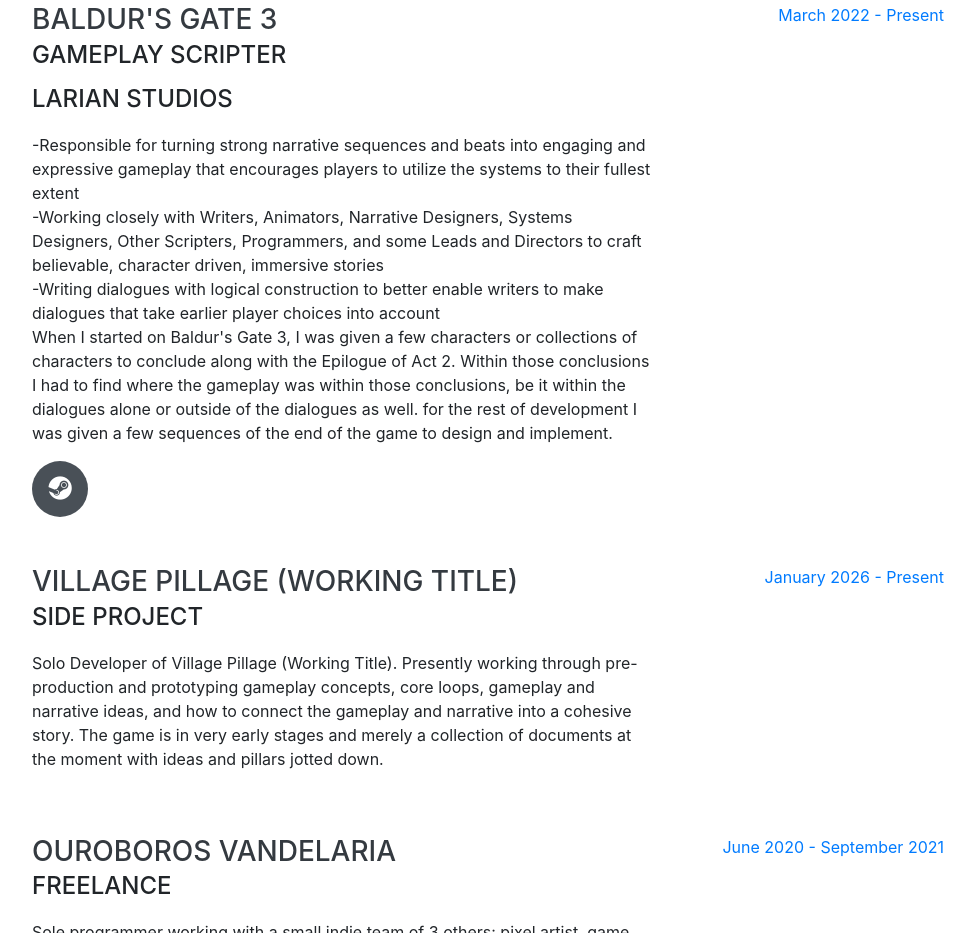
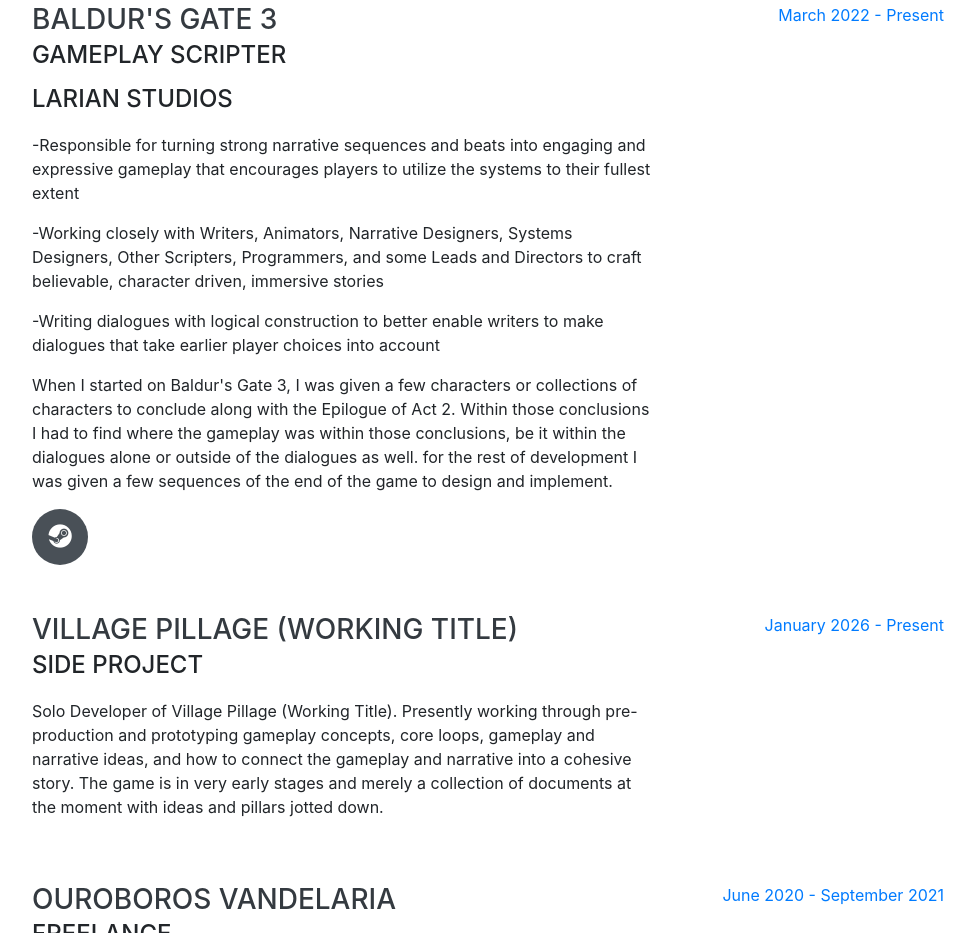
Before and after one commit to Humanphyti/humanphyti.github.io, a website with bundled scripts: page index.html in a window 1280 px wide. Shown: the part 1733-2666 px from the top of the page, without its empty margins (288-1263 px from the left). Built offline with nearby package versions, Linux system fonts and the light colour scheme; a web font is replaced by a local one.

Commit message:
Update index.html

```diff
--- a/index.html
+++ b/index.html
@@ -137,13 +137,13 @@
             <h3 class="mb-0">Baldur's Gate 3</h3>
             <div class="subheading mb-2">Gameplay Scripter</div>
 			<div class="subheading mb-3">Larian Studios</div>
-             <p> -Responsible for turning strong narrative sequences and beats into engaging and expressive gameplay that encourages players to utilize the systems to their fullest extent <br>
-			 	 -Working closely with Writers, Animators, Narrative Designers, Systems Designers, Other Scripters, Programmers, and some Leads and Directors to craft believable, character driven, immersive stories <br>
-			 	 -Writing dialogues with logical construction to better enable writers to make dialogues that take earlier player choices into account <br>
-
-				 When I started on Baldur's Gate 3, I was given a few characters or collections of characters to conclude along with the Epilogue of Act 2. Within those conclusions I had to find where the gameplay was within those
-				 conclusions, be it within the dialogues alone or outside of the dialogues as well. for the rest of development I was given a few sequences of the end of the game to design and implement.
-			</p>
+            	<p> -Responsible for turning strong narrative sequences and beats into engaging and expressive gameplay that encourages players to utilize the systems to their fullest extent </p>
+				<p> -Working closely with Writers, Animators, Narrative Designers, Systems Designers, Other Scripters, Programmers, and some Leads and Directors to craft believable, character driven, immersive stories </p>
+				<p> -Writing dialogues with logical construction to better enable writers to make dialogues that take earlier player choices into account </p>
+				<p>
+					When I started on Baldur's Gate 3, I was given a few characters or collections of characters to conclude along with the Epilogue of Act 2. Within those conclusions I had to find where the gameplay was within those
+					conclusions, be it within the dialogues alone or outside of the dialogues as well. for the rest of development I was given a few sequences of the end of the game to design and implement.
+				</p>
 			<div class="social-icons">
 				<a href=https://store.steampowered.com/app/1086940/Baldurs_Gate_3/" target="_blank">
 					<i class="fab fa-steam"></i>
```
